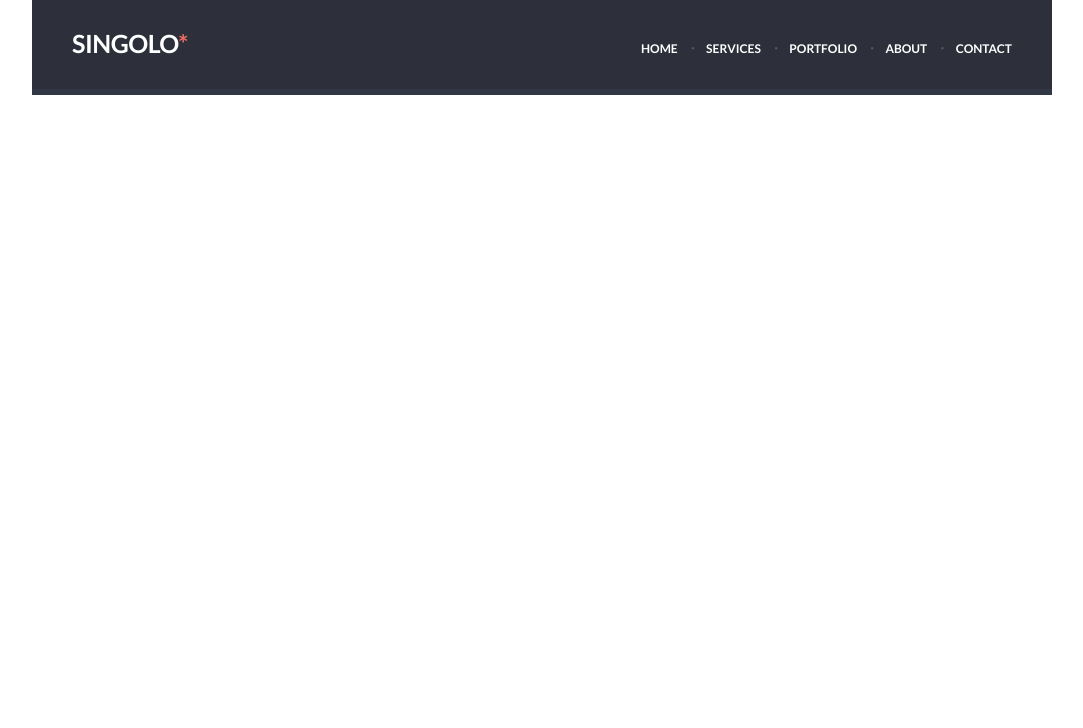
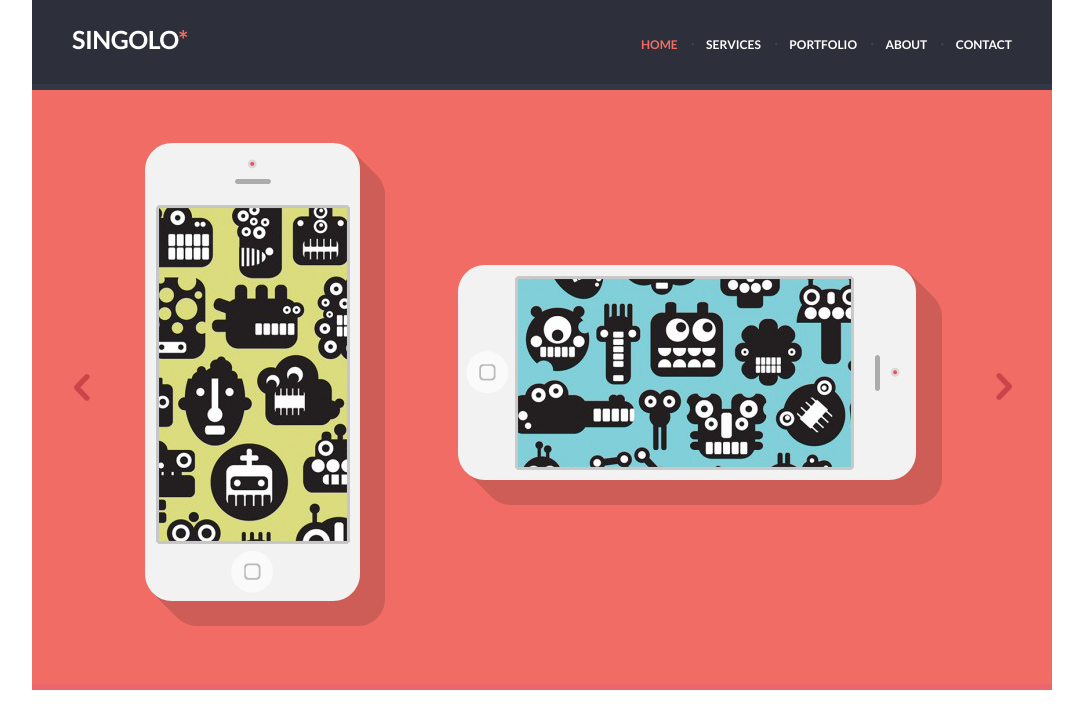
Before and after one commit to TheRockShade/singolo, a plain HTML site: page singolo1.html in a window 1280 px wide. Shown: the whole page, without its empty margins (98-1181 px from the left). Drawn offline with Linux system fonts and the light colour scheme.

Commit message:
feat: add slider

```diff
--- a/singolo1.css
+++ b/singolo1.css
@@ -200,7 +200,7 @@ body {
   display: flex;
   justify-content: space-between;
   align-items: baseline;
-  padding: 38px 40px 33px 40px;
+  padding: 34px 40px 32px 40px;
 
   background: #2d303a;
   border-bottom: 6px solid #323746;
@@ -221,7 +221,7 @@ body {
 
 .main-nav {}
 
-.main-nav_list {
+.main-nav__list {
   display: flex;
   justify-content: space-between;
   width: 371px;
@@ -229,29 +229,27 @@ body {
   list-style: none;
 }
 
-.main-nav_item {
+.main-nav__item {
   position: relative;
 }
 
-.main-nav_item::after {
+.main-nav__item::after {
   content: "·";
 
   position: absolute;
-  top: 0px;
   right: -14px;
-
   width: 1px;
   height: 1px;
 
   color: #fff;
-  opacity: 0.2;
+  opacity: 0.1;
 }
 
-.main-nav_item:last-child::after {
+.main-nav__item:last-child::after {
   content: "";
 }
 
-.main-nav_link {
+.main-nav__link {
   color: #ffffff;
   font-size: 12px;
   font-weight: 700;
@@ -260,7 +258,43 @@ body {
   text-decoration: none;
 }
 
-.main-nav_link:hover {
+.main-nav__link--active {
   color: #f06c64;
+}
+
+.main-nav__link:hover {
   text-decoration: underline;
 }
+
+.slider {
+  display: flex;
+  justify-content: space-between;
+
+  padding: 0 40px 0 42px;
+
+  background: #f06c64;
+  border-bottom: 6px solid #ea676b;
+}
+
+.slider__arrow {
+  display: flex;
+  align-items: center;
+
+  cursor: pointer;
+}
+
+.slider__arrow:last-child {
+  transform: rotate(180deg);
+}
+
+.slider__body {
+  display: flex;
+  justify-content: space-around;
+  width: 870px;
+  margin: 53px 0 58px 0;
+}
+
+.slider__box {
+  display: flex;
+  align-items: center;
+}
--- a/singolo1.html
+++ b/singolo1.html
@@ -14,15 +14,31 @@
           Singolo<span class="header-logo__star">*</span>
         </div>
         <nav class="main-nav">
-          <ul class="main-nav_list">
-            <li class="main-nav_item"><a class="main-nav_link" href="#">Home</a></li>
-            <li class="main-nav_item"><a class="main-nav_link" href="#">Services</a></li>
-            <li class="main-nav_item"><a class="main-nav_link" href="#">Portfolio</a></li>
-            <li class="main-nav_item"><a class="main-nav_link" href="#">About</a></li>
-            <li class="main-nav_item"><a class="main-nav_link" href="#">Contact</a></li>
+          <ul class="main-nav__list">
+            <li class="main-nav__item"><a class="main-nav__link main-nav__link--active" href="#">Home</a></li>
+            <li class="main-nav__item"><a class="main-nav__link" href="#">Services</a></li>
+            <li class="main-nav__item"><a class="main-nav__link" href="#">Portfolio</a></li>
+            <li class="main-nav__item"><a class="main-nav__link" href="#">About</a></li>
+            <li class="main-nav__item"><a class="main-nav__link" href="#">Contact</a></li>
           </ul>
         </nav>
       </header>
+      <section class="slider">
+        <div class="slider__arrow">
+          <img src="assets/img/slider-arrow.png" alt="slider arrow">
+        </div>
+        <div class="slider__body">
+          <div class="slider__box">
+            <img class="slider__image" src="assets/img/slider-phone-vertical.png" alt="slider image">
+          </div>
+          <div class="slider__box">
+            <img class="slider__image" src="assets/img/slider-phone-horizontal.png" alt="slider image">
+          </div>
+        </div>
+        <div class="slider__arrow">
+          <img src="assets/img/slider-arrow.png" alt="slider arrow">
+        </div>
+      </section>
     </div>
   </body>
 </html>
```
Also changed, not shown: assets/img/phone-base.png (deleted), assets/img/phone-img-1.jpg (deleted), assets/img/phone-img-2.jpg (deleted), assets/img/slider-arrow.png (added), assets/img/slider-phone-horizontal.png (added), assets/img/slider-phone-vertical.png (added).
